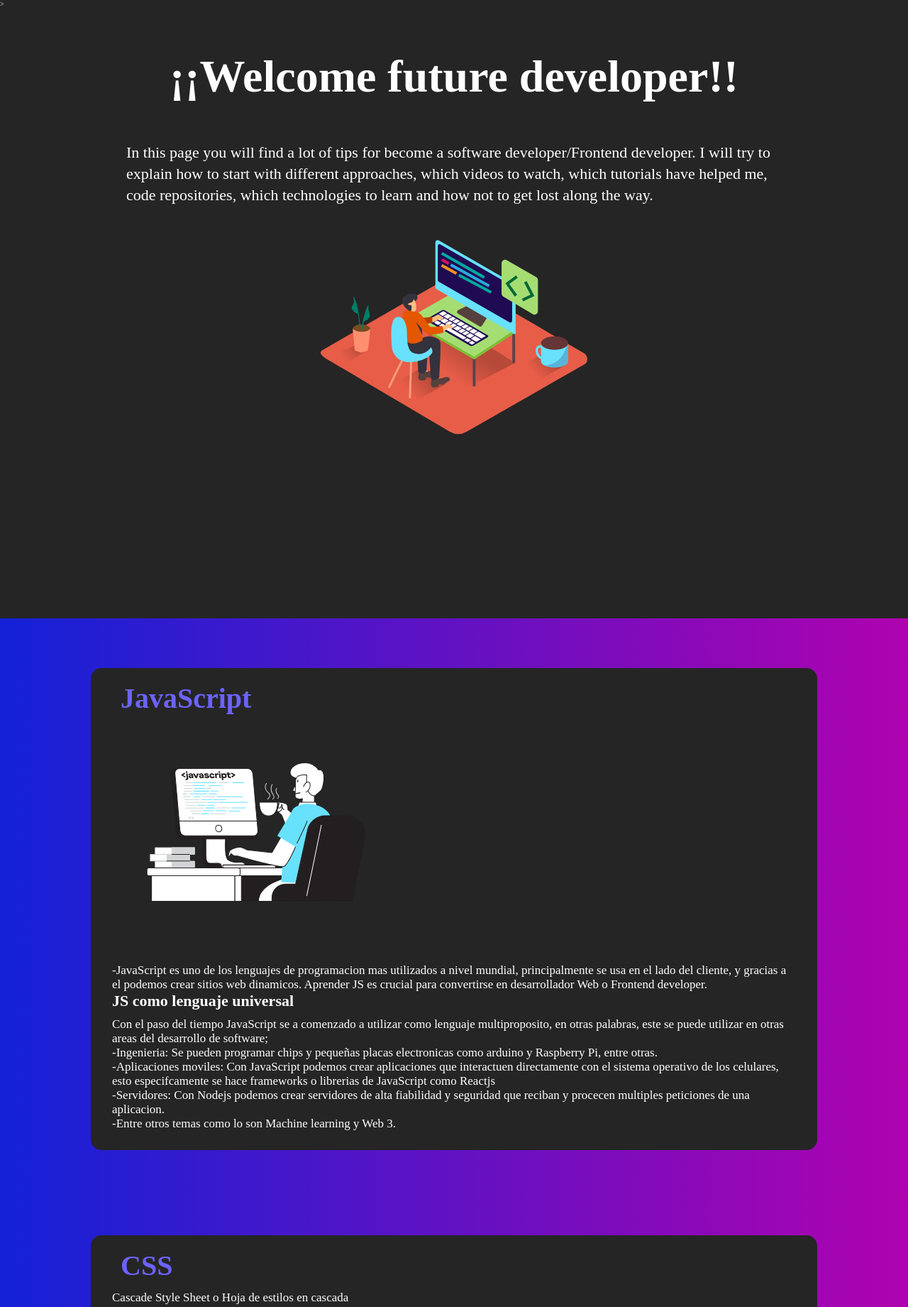
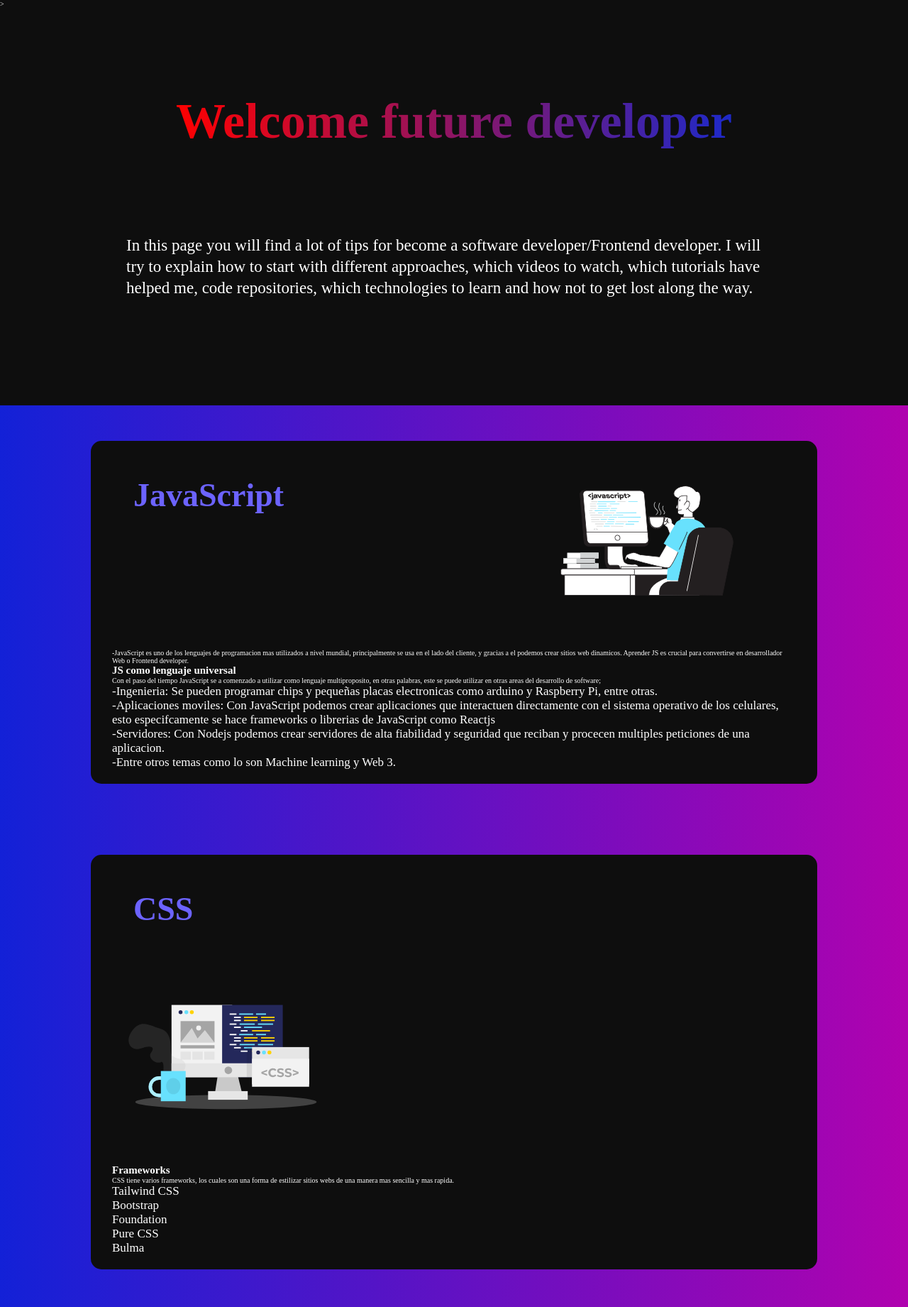
Before and after one commit to N-Ignacio-Bouffanais/Blog-tips-for-developers, a website: page index.html in a window 1280 px wide. Shown: the top 1841 px of the page at 71% size. Drawn offline with Linux system fonts and the light colour scheme.

Commit message:
cambios al titulo, quite las imagenes que no ocupaba, cambie los margenes

```diff
--- a/index.html
+++ b/index.html
@@ -1,97 +1,105 @@
 <!DOCTYPE html>
 <html lang="en">
-
   <head>
-  <meta name="google-site-verification" content="khB0iLKhDQQMlyZqgz_6xOio8Le_x5eHQpeMI7A4n3s" />
+    <meta
+      name="google-site-verification"
+      content="khB0iLKhDQQMlyZqgz_6xOio8Le_x5eHQpeMI7A4n3s"
+    />
     <meta charset="UTF-8" />
     <meta name="author" content="Nicolas Bouffanais Lay" />
-  <meta name="description"
-    content="Sitio web con consejos, ilustraciones e informacion sobre como comenzar en la programacion Web y convertirse en un desarrollador Web/Frontend Developer" />
+    <meta
+      name="description"
+      content="Sitio web con consejos, ilustraciones e informacion sobre como comenzar en la programacion Web y convertirse en un desarrollador Web/Frontend Developer"
+    />
     <meta http-equiv="X-UA-Compatible" content="IE=edge" />
     <meta name="viewport" content="width=device-width, initial-scale=1.0" />
     <title>Tips for Frontend developers</title>
     <meta name="title" content="Blog-tips-for-developers" />
     <!--Iconos font awesome-->
-  <link rel="stylesheet" href="https://cdnjs.cloudflare.com/ajax/libs/font-awesome/6.1.1/css/all.min.css" />
+    <link
+      rel="stylesheet"
+      href="https://cdnjs.cloudflare.com/ajax/libs/font-awesome/6.1.1/css/all.min.css"
+    />
     <!---css-->
     >
     <link rel="stylesheet" href="styles.css" />
   </head>
-
   <body>
     <header class="welcome-container">
       <div class="titulo">
-      <h1>¡¡Welcome future developer!!</h1>
+        <h1>Welcome future developer</h1>
       </div>
       <div class="intro">
-      <div class="intro-info">
         <p>
-          In this page you will find a lot of tips for become a software developer/Frontend developer.
-          I will try to explain how to start with different approaches, which videos to watch, which tutorials have
-          helped me,
-          code repositories, which technologies to learn and how not to get lost along the way.
+          In this page you will find a lot of tips for become a software
+          developer/Frontend developer. I will try to explain how to start with
+          different approaches, which videos to watch, which tutorials have
+          helped me, code repositories, which technologies to learn and how not
+          to get lost along the way.
         </p>
-      </div>
-      <div class="info-imagen">
-        <figure>
-          <img src="./public/Web_Dev.svg" alt="Imagen de desarroladores de software" />
-        </figure>
-      </div>
       </div>
     </header>
     <main>
       <section class="main-container">
         <div class="card">
-        <div class="js-title">
+          <div class="title">
             <h1>JavaScript</h1>
             <figure class="js-image">
-            <img src="/public/Javascript_Flatline.svg" alt="Imagen de Javascript">
+              <img
+                src="/public/Javascript_Flatline.svg"
+                alt="Imagen de Javascript"
+              />
             </figure>
           </div>
-        <div class="js-about">
-          <p>-JavaScript es uno de los lenguajes de programacion mas utilizados a nivel mundial,
-            principalmente se usa en el
-            lado
-            del cliente, y gracias a el podemos crear sitios web dinamicos. Aprender JS es crucial
-            para convertirse en desarrollador Web o Frontend developer.</p>
+          <div class="about">
+            <p>
+              -JavaScript es uno de los lenguajes de programacion mas utilizados
+              a nivel mundial, principalmente se usa en el lado del cliente, y
+              gracias a el podemos crear sitios web dinamicos. Aprender JS es
+              crucial para convertirse en desarrollador Web o Frontend
+              developer.
+            </p>
             <h2>JS como lenguaje universal</h2>
-          <p>Con el paso del tiempo JavaScript se a comenzado a utilizar como lenguaje multiproposito, en
-            otras palabras, este se
-            puede utilizar en otras areas del desarrollo de software;</p>
+            <p>
+              Con el paso del tiempo JavaScript se a comenzado a utilizar como
+              lenguaje multiproposito, en otras palabras, este se puede utilizar
+              en otras areas del desarrollo de software;
+            </p>
             <ol>
-            <li>-Ingenieria: Se pueden programar chips y peque&ntilde;as placas electronicas como
-              arduino
-              y Raspberry Pi, entre
-              otras.</li>
-            <li>-Aplicaciones moviles: Con JavaScript podemos crear aplicaciones que interactuen
-              directamente con el sistema
-              operativo de los celulares, esto especifcamente se hace frameworks o librerias de
+              <li>
+                -Ingenieria: Se pueden programar chips y peque&ntilde;as placas
+                electronicas como arduino y Raspberry Pi, entre otras.
+              </li>
+              <li>
+                -Aplicaciones moviles: Con JavaScript podemos crear aplicaciones
+                que interactuen directamente con el sistema operativo de los
+                celulares, esto especifcamente se hace frameworks o librerias de
                 JavaScript como
                 <span>Reactjs</span>
               </li>
-            <li>-Servidores: Con <span>Nodejs</span> podemos crear servidores de alta fiabilidad y
-              seguridad que reciban y
-              procecen multiples peticiones de una aplicacion.</li>
+              <li>
+                -Servidores: Con <span>Nodejs</span> podemos crear servidores de
+                alta fiabilidad y seguridad que reciban y procecen multiples
+                peticiones de una aplicacion.
+              </li>
               <li>-Entre otros temas como lo son Machine learning y Web 3.</li>
             </ol>
           </div>
         </div>
         <article>
           <div class="card">
-          <div class="card-content">
-            <div class="css-intro">
+            <div class="title">
               <h1>CSS</h1>
-              <p>Cascade Style Sheet o Hoja de estilos en cascada</p>
             </div>
             <figure>
-              <img src="/public/CSS_Two Color.svg" alt="Imagen de CSS">
+              <img src="/public/CSS_Two Color.svg" alt="Imagen de CSS" />
             </figure>
-          </div>
-          <div class="css-about">
+            <div class="about">
               <h2>Frameworks</h2>
-            <p>CSS tiene varios frameworks, los cuales son una forma de estilizar sitios webs de una manera mas sencilla
-              y
-              mas rapida.</p>
+              <p>
+                CSS tiene varios frameworks, los cuales son una forma de
+                estilizar sitios webs de una manera mas sencilla y mas rapida.
+              </p>
               <ol>
                 <li>Tailwind CSS</li>
                 <li>Bootstrap</li>
@@ -104,25 +112,33 @@
         </article>
         <article>
           <div class="card">
-          <div class="card-content">
-            <div class="html-intro">
+            <div class="about">
               <h1>HTML</h1>
-              <p>HyperText Markup Language</p>
             </div>
             <figure>
-              <img src="/public/HTML.svg" alt="Imagen de HTML">
+              <img src="/public/HTML.svg" alt="Imagen de HTML" />
             </figure>
-          </div>
           </div>
         </article>
         <article>
-        <div class="frameworks">
-          <div class="CSS-frameworks"></div>
-          <div class="JS-frameworks"></div>
+          <div class="card">
+            <div class="about">
+              <h1>Git and Github</h1>
+            </div>
+            <figure>
+              <img src="/public/undraw_version_control_re_mg66.svg" alt="Imagen de HTML" />
+            </figure>
           </div>
         </article>
         <article>
-        <div class="git-github"></div>
+          <div class="card">
+            <div class="about">
+              <h1>Frameworks</h1>
+            </div>
+            <figure>
+              <img src="/public/Code Development _Flatline.svg" alt="Imagen de HTML" />
+            </figure>
+          </div>
         </article>
       </section>
     </main>
@@ -130,25 +146,42 @@
       <div class="footer-container">
         <ul>
           <li>
-          <a class="icons-footer" href="https://github.com/N-Ignacio-Bouffanais" target="_blank"
-            title="Ver Perfil de Github">
+            <a
+              class="icons-footer"
+              href="https://github.com/N-Ignacio-Bouffanais"
+              target="_blank"
+              title="Ver Perfil de Github"
+            >
               <i class="fa-brands fa-github"></i>
             </a>
           </li>
           <li>
-          <a class="icons-footer" href="https://twitter.com/N_Bouffanais" target="_blank" title="Ver Perfil de Twiter">
+            <a
+              class="icons-footer"
+              href="https://twitter.com/N_Bouffanais"
+              target="_blank"
+              title="Ver Perfil de Twiter"
+            >
               <i class="fa-brands fa-twitter"></i>
             </a>
           </li>
           <li>
-          <a class="icons-footer" href="https://www.instagram.com/n_bouffanais/" target="_blank"
-            title="Ver Perfil de Instagram">
+            <a
+              class="icons-footer"
+              href="https://www.instagram.com/n_bouffanais/"
+              target="_blank"
+              title="Ver Perfil de Instagram"
+            >
               <i class="fa-brands fa-instagram"></i>
             </a>
           </li>
           <li>
-          <a class="icons-footer" href="https://www.linkedin.com/in/nicolas-ignacio-bouffanais-lay-941989236/"
-            target="_blank" title="Ver Perfil de Linkedin">
+            <a
+              class="icons-footer"
+              href="https://www.linkedin.com/in/nicolas-ignacio-bouffanais-lay-941989236/"
+              target="_blank"
+              title="Ver Perfil de Linkedin"
+            >
               <i class="fa-brands fa-linkedin"></i>
             </a>
           </li>
@@ -159,5 +192,4 @@
       </div>
     </footer>
   </body>
-
 </html>
--- a/styles.css
+++ b/styles.css
@@ -1,115 +1,125 @@
-:root{
+:root {
   --color-bg: #252525;
-  --color-footer:#0e0e0e;
+  --color-dark: #0e0e0e;
   --color-title: #6c63ff;
+  --tw-gradient-stops: red, #1d29c9;
 }
-html{
+html {
   font-size: 62.5%;
 }
-*{
+* {
   box-sizing: border-box;
   padding: 0;
   margin: 0;
 }
-body{
-  background-color: var(--color-bg);
+body {
+  background-color: var(--color-dark);
   color: white;
 }
 
-.welcome-container{
+.welcome-container {
   display: flex;
   margin: 6rem auto 0 auto;
   width: 80vw;
   flex-direction: column;
-    gap: 1.5rem;
-    height: 100vh;
+  gap: 2rem;
 }
-.welcome-container .titulo{
-    font-size: 3.2rem;
-    margin: 0 auto 4rem auto;
+.welcome-container .titulo {
+  font-size: 3.5rem;
+  margin: 6rem auto;
   text-align: center;
   justify-content: center;
+  color: transparent;
+  -webkit-background-clip: text;
+  background-clip: text;
+  background-image: linear-gradient(to right, var(--tw-gradient-stops));
 }
-.intro{
+.intro {
   display: flex;
-    flex-wrap: wrap;
   align-items: center;
   justify-content: center;
-    gap: 2.2rem;
-    padding: 0 5rem;
-    margin-bottom: 5rem;
-}
-.intro .intro-info{
-    font-size: 2.2rem;
+  margin: 4rem 5rem 15rem;
+  font-size: 2.3rem;
   line-height: 3rem;
-    flex-basis: 50rem;
-    flex-grow: 1;
 }
 
 /*Main*/
-main{
-  background: linear-gradient(90deg, rgba(19,33,215,1) 0%, rgba(176,2,175,1) 100%);
+main {
+  background: linear-gradient(
+    90deg,
+    rgba(19, 33, 215, 1) 0%,
+    rgba(176, 2, 175, 1) 100%
+  );
 }
-.main-container{
+.main-container {
   display: flex;
   flex-direction: column;
-  gap: 5rem;
   width: 80vw;
   margin: 0 auto;
   color: #ffffff;
 }
 /*Gneral cards*/
-.main-container .card{
-  background-color: var(--color-bg);
+.main-container .card {
+  background-color: var(--color-dark);
   border-radius: 1.5rem;
   width: 100%;
-  padding: 0.7rem 3rem;
+  padding: 2rem 3rem;
   display: flex;
   flex-direction: column;
-  margin-top: 7rem;
+  margin: 5rem 0;
   gap: 3rem;
 }
-.main-container .card h1{
-  font-size: 4rem;
-  margin: 1.2rem;
+.main-container .card h1 {
+  font-size: 4.6rem;
+  padding: 3rem;
   color: #6c63ff;
 }
-.main-container .card image{
+.main-container .card img {
   background-size: contain;
   justify-content: center;
   width: 25vw;
+  margin-right: 5rem;
 }
 
 /*JavaScript*/
-.main-container .js-about{
+.main-container .title {
+  display: flex;
+  flex-wrap: wrap;
+  column-gap: 3rem;
+}
+.main-container .title h1 {
+  flex-basis: 30rem;
+  flex-grow: 9;
+}
+.main-container .js-about {
   width: 100%;
   margin-bottom: 2rem;
 }
-.main-container .js-about h2{
+.main-container .js-about h2 {
   font-size: 2.2rem;
   margin-bottom: 1rem;
 }
-.main-container .js-about p,li{
-  font-size: 1.7rem;
+.main-container .js-about p,li {
+  font-size: 1.8rem;
 }
 
 /*CSS */
-.main-container .css-intro{
+.main-container .css-intro {
   font-size: 1.7rem;
   align-self: center;
   flex-basis: 48vw;
   flex-grow: 9;
 }
-.main-container .css-about h2{
+.main-container .css-about h2 {
   font-size: 2.2rem;
   margin-bottom: 1rem;
 }
-.main-container .css-intro p,li{
+.main-container .css-intro p,li {
   font-size: 1.7rem;
 }
 
 /*HTML */
-.main-container .html-intro{
+.main-container .html-intro {
   font-size: 1.7rem;
   align-self: center;
   flex-basis: 48vw;
@@ -117,32 +127,33 @@ main{
 }
 
 /*Footer*/
-footer{
+footer {
   padding: 5rem 8vw 2.5rem 7vw;
   margin: 0 auto;
   justify-content: center;
-  background-color: var(--color-footer);
+  background-color: var(--color-dark);
 }
-footer ul,ol{
+footer ul,
+ol {
   list-style: none;
 }
-footer .footer-container{
+footer .footer-container {
   display: grid;
   align-items: center;
   justify-content: center;
 }
-.footer-container ul{
+.footer-container ul {
   display: flex;
   justify-content: center;
 }
-.footer-container ul li{
+.footer-container ul li {
   padding: 1rem 2rem 2rem 2rem;
 }
-.icons-footer{
+.icons-footer {
   font-size: 3.6rem;
   color: #ffffff;
 }
-.footer-text{
+.footer-text {
   padding: 1.5rem;
   font-size: 2rem;
 }
```
Also changed, not shown: public/Web_Dev.svg (deleted), public/undraw_building_websites_i78t.svg (deleted), public/undraw_developer_activity_re_39tg.svg (deleted), public/undraw_programming_re_kg9v.svg (deleted). Lines whose indentation alone changed are shown as unchanged.
